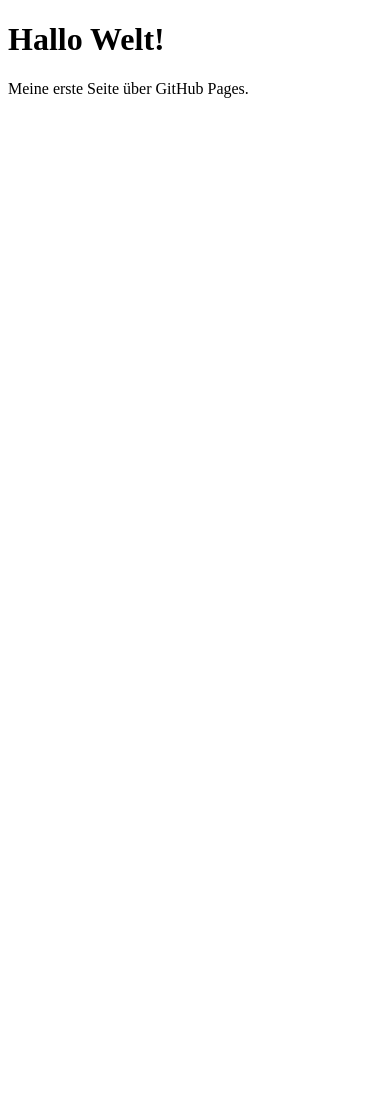
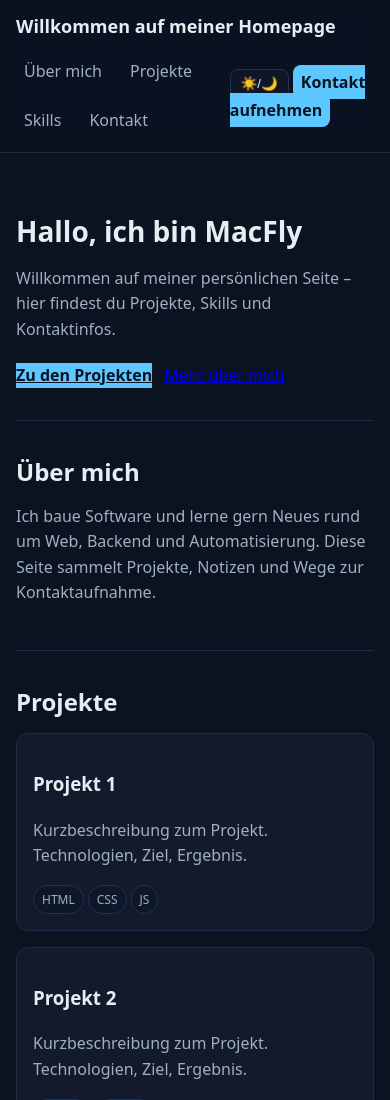
Before and after one commit to Macfly581/Homepage, a plain HTML site: page docs/index.html in a window 390 px wide. Shown: the top 1100 px of the page. Before the commit the page ends 844 px from the top, so only its background shows below. Drawn offline with Linux system fonts and the light colour scheme.

Commit message:
feat: strukturierte Startseite mit responsive Design, SEO, Favicon und Dark-Mode
- Header/Navi, Hero, Sections (About, Projects, Skills, Contact)
- Responsive CSS, Farbpalette, Karten/Grid
- Meta Tags (description, og:*), Favicon
- Platzhalterinhalte und Links
- Theme Toggle (Light/Dark) mit LocalStorage

```diff
--- a/docs/index.html
+++ b/docs/index.html
@@ -1,5 +1,121 @@
 <!doctype html>
 <html lang="de">
-<head><meta charset="utf-8"><meta name="viewport" content="width=device-width, initial-scale=1"><title>Meine erste Homepage</title></head>
-<body><h1>Hallo Welt!</h1><p>Meine erste Seite über GitHub Pages.</p></body>
+<head>
+<meta charset="utf-8">
+<meta name="viewport" content="width=device-width, initial-scale=1">
+<title>Homepage</title>
+<meta name="description" content="Persönliche Homepage mit Projekten, Skills und Kontakt.">
+<meta name="author" content="MacFly">
+<meta property="og:title" content="MacFly – Homepage">
+<meta property="og:description" content="Projekte, Skills und Kontakt.">
+<meta property="og:type" content="website">
+<meta property="og:url" content="https://macfly581.github.io/Homepage/">
+<link rel="icon" href="favicon.svg" type="image/svg+xml">
+<link rel="alternate icon" href="favicon.png">
+<style>
+:root{--bg:#0b1220;--bg-elev:#121a2b;--text:#e6edf3;--muted:#9fb0c3;--primary:#5cc8ff;--accent:#a78bfa;--ok:#34d399;--warn:#fbbf24;--danger:#f87171;--maxw:960px}
+:root.light{--bg:#ffffff;--bg-elev:#f7fafc;--text:#0b1220;--muted:#445066}
+*{box-sizing:border-box}
+html,body{margin:0;padding:0}
+body{font-family:system-ui,-apple-system,Segoe UI,Roboto,Ubuntu,Cantarell,Noto Sans,sans-serif;line-height:1.6;background:var(--bg);color:var(--text)}
+header{position:sticky;top:0;z-index:10;background:rgba(11,18,32,.8);backdrop-filter:saturate(1.2) blur(8px);border-bottom:1px solid #1e293b}
+header>nav,main,footer{max-width:var(--maxw);margin:0 auto}
+header h1{font-size:18px;margin:0;padding:12px 16px}
+nav{display:flex;gap:12px;align-items:center;justify-content:space-between;padding:0 16px 12px}
+.nav-links{display:flex;gap:12px;flex-wrap:wrap}
+nav a{color:var(--muted);text-decoration:none;padding:6px 8px;border-radius:8px}
+nav a:hover{color:var(--text);background:var(--bg-elev)}
+.cta{color:#0b1220;background:var(--primary);font-weight:600}
+main{padding:24px 16px}
+section{padding:32px 0;border-bottom:1px solid #1f2a44}
+section:last-child{border-bottom:none}
+section h2{font-size:24px;margin:0 0 12px}
+section p{margin:0 0 12px;color:var(--muted)}
+ul{margin:0;padding-left:18px}
+footer{border-top:1px solid #1e293b;color:var(--muted);padding:24px 16px}
+.grid{display:grid;gap:16px}
+@media(min-width:720px){.grid-2{grid-template-columns:1fr 1fr}.grid-3{grid-template-columns:repeat(3,1fr)}}
+.card{background:var(--bg-elev);border:1px solid #1f2a44;border-radius:12px;padding:16px}
+.tag{display:inline-block;background:#0e1729;border:1px solid #22324f;color:var(--muted);padding:4px 8px;border-radius:999px;font-size:12px;margin:4px 4px 0 0}
+.hero{display:grid;gap:12px;align-items:center}
+.hero h1{font-size:28px;margin:0}
+.hero p{margin:0;color:var(--muted)}
+.hero-actions{display:flex;gap:12px;flex-wrap:wrap;margin-top:8px}
+code,kbd,pre{font-family:ui-monospace,Menlo,Consolas,monospace;background:#0e1729;border:1px solid #22324f;border-radius:8px;padding:2px 6px}
+.sr-only{position:absolute;width:1px;height:1px;padding:0;margin:-1px;overflow:hidden;clip:rect(0,0,0,0);white-space:nowrap;border:0}
+.theme-toggle{border:1px solid #22324f;background:#0e1729;color:var(--text);border-radius:8px;padding:6px 10px;cursor:pointer}
+.light code,.light kbd,.light pre{background:#f0f4f8;border-color:#d8e0ea}
+</style>
+</head>
+<body>
+<header>
+<h1>Willkommen auf meiner Homepage</h1>
+<nav>
+<div class="nav-links">
+<a href="#about">Über mich</a>
+<a href="#projects">Projekte</a>
+<a href="#skills">Skills</a>
+<a href="#contact">Kontakt</a>
+</div>
+<div>
+<button id="themeToggle" class="theme-toggle" aria-pressed="false">☀️/🌙</button>
+<a class="cta" href="#contact">Kontakt aufnehmen</a>
+</div>
+</nav>
+</header>
+<main id="top">
+<section class="hero">
+<h1>Hallo, ich bin MacFly</h1>
+<p>Willkommen auf meiner persönlichen Seite – hier findest du Projekte, Skills und Kontaktinfos.</p>
+<div class="hero-actions">
+<a class="cta" href="#projects">Zu den Projekten</a>
+<a href="#about">Mehr über mich</a>
+</div>
+</section>
+<section id="about">
+<h2>Über mich</h2>
+<p>Ich baue Software und lerne gern Neues rund um Web, Backend und Automatisierung. Diese Seite sammelt Projekte, Notizen und Wege zur Kontaktaufnahme.</p>
+</section>
+<section id="projects">
+<h2>Projekte</h2>
+<div class="grid grid-3">
+<article class="card">
+<h3>Projekt 1</h3>
+<p class="muted">Kurzbeschreibung zum Projekt. Technologien, Ziel, Ergebnis.</p>
+<div><span class="tag">HTML</span><span class="tag">CSS</span><span class="tag">JS</span></div>
+</article>
+<article class="card">
+<h3>Projekt 2</h3>
+<p class="muted">Kurzbeschreibung zum Projekt. Technologien, Ziel, Ergebnis.</p>
+<div><span class="tag">Python</span><span class="tag">FastAPI</span></div>
+</article>
+<article class="card">
+<h3>Projekt 3</h3>
+<p class="muted">Kurzbeschreibung zum Projekt. Technologien, Ziel, Ergebnis.</p>
+<div><span class="tag">Go</span><span class="tag">Docker</span></div>
+</article>
+</div>
+</section>
+<section id="skills">
+<h2>Skills</h2>
+<div>
+<span class="tag">Web</span><span class="tag">Backend</span><span class="tag">DevOps</span>
+</div>
+</section>
+<section id="contact">
+<h2>Kontakt</h2>
+<p>Schreib mir gern an <a href="mailto:example@example.com">example@example.com</a> oder auf GitHub unter <a href="https://github.com/macfly581" target="_blank" rel="noopener noreferrer">@macfly581</a>.</p>
+</section>
+</main>
+<footer>
+<p>© 2025</p>
+</footer>
+<script>
+(function(){
+try{var pref=localStorage.getItem('theme');if(pref==='light'){document.documentElement.classList.add('light')}}catch(e){}
+var btn=document.getElementById('themeToggle');
+if(btn){btn.addEventListener('click',function(){var light=document.documentElement.classList.toggle('light');try{localStorage.setItem('theme',light?'light':'dark')}catch(e){};btn.setAttribute('aria-pressed',String(light))})}
+})();
+</script>
+</body>
 </html>
```
Also changed, not shown: docs/favicon.svg (added).
